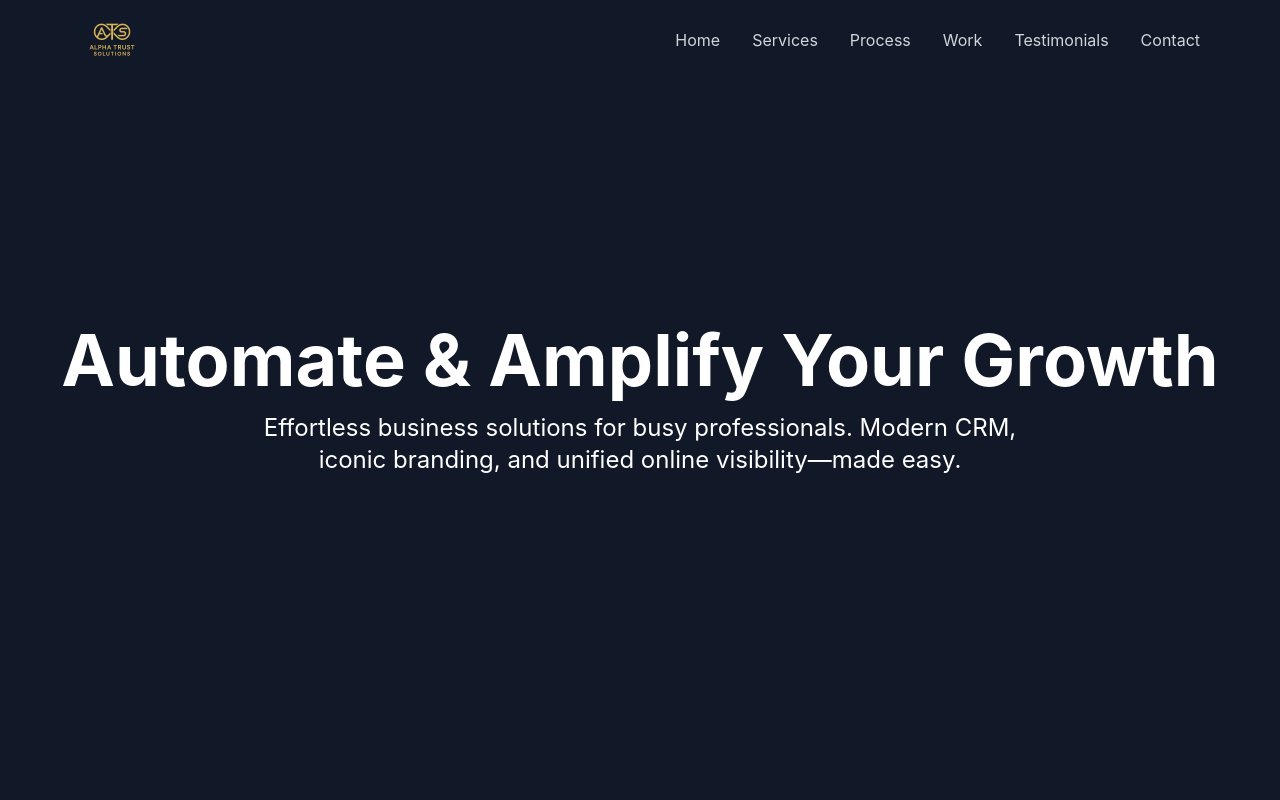
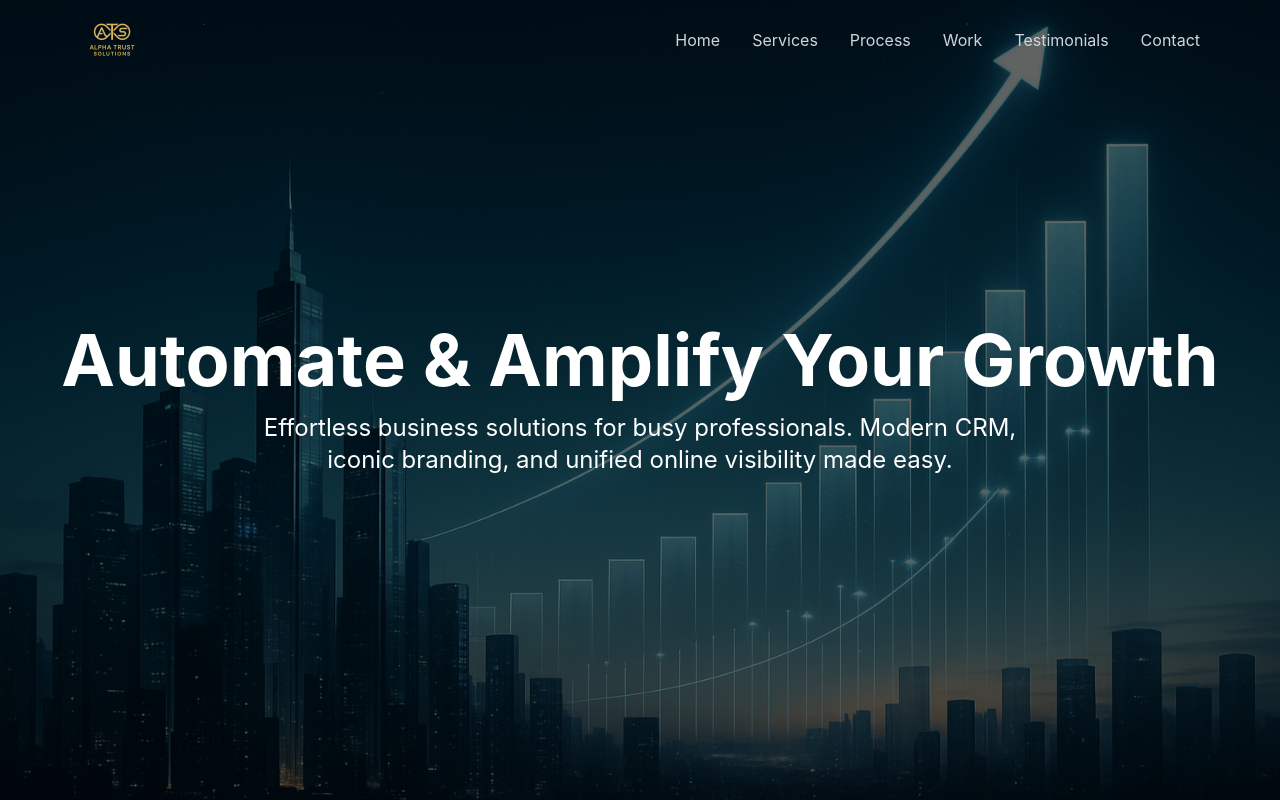
Before and after one commit to lerskytech/ATS-Final, a React (Vite) app: page / in a window 1280 px wide. Shown: the top 800 px of the page. Built offline with nearby package versions, Linux system fonts and the light colour scheme; the HTML template or start-up script is replaced by a standard one.

Commit message:
feat: Update hero section with correct background image and text

```diff
--- a/src/components/Hero.tsx
+++ b/src/components/Hero.tsx
@@ -1,9 +1,15 @@
 import { motion } from 'framer-motion';
+import HeroImage from '../Assets/1. Hero Section.png';
 
 const Hero = () => {
   return (
-    <section id="home" className="relative w-full h-screen mx-auto flex items-center justify-center bg-gray-900 text-white">
-      <div className="text-center px-4">
+    <section
+      id="home"
+      className="relative w-full h-screen mx-auto flex items-center justify-center text-white bg-cover bg-center"
+      style={{ backgroundImage: `url(${HeroImage})` }}
+    >
+      <div className="absolute inset-0 bg-black opacity-60"></div>
+      <div className="relative z-10 text-center px-4">
         <motion.div
           initial={{ opacity: 0, y: -50 }}
           animate={{ opacity: 1, y: 0 }}
@@ -13,7 +19,7 @@ const Hero = () => {
             Automate & Amplify Your Growth
           </h1>
           <p className="text-lg md:text-2xl max-w-3xl mx-auto">
-            Effortless business solutions for busy professionals. Modern CRM, iconic branding, and unified online visibility—made easy.
+            Effortless business solutions for busy professionals. Modern CRM, iconic branding, and unified online visibility made easy.
           </p>
         </motion.div>
       </div>
```
